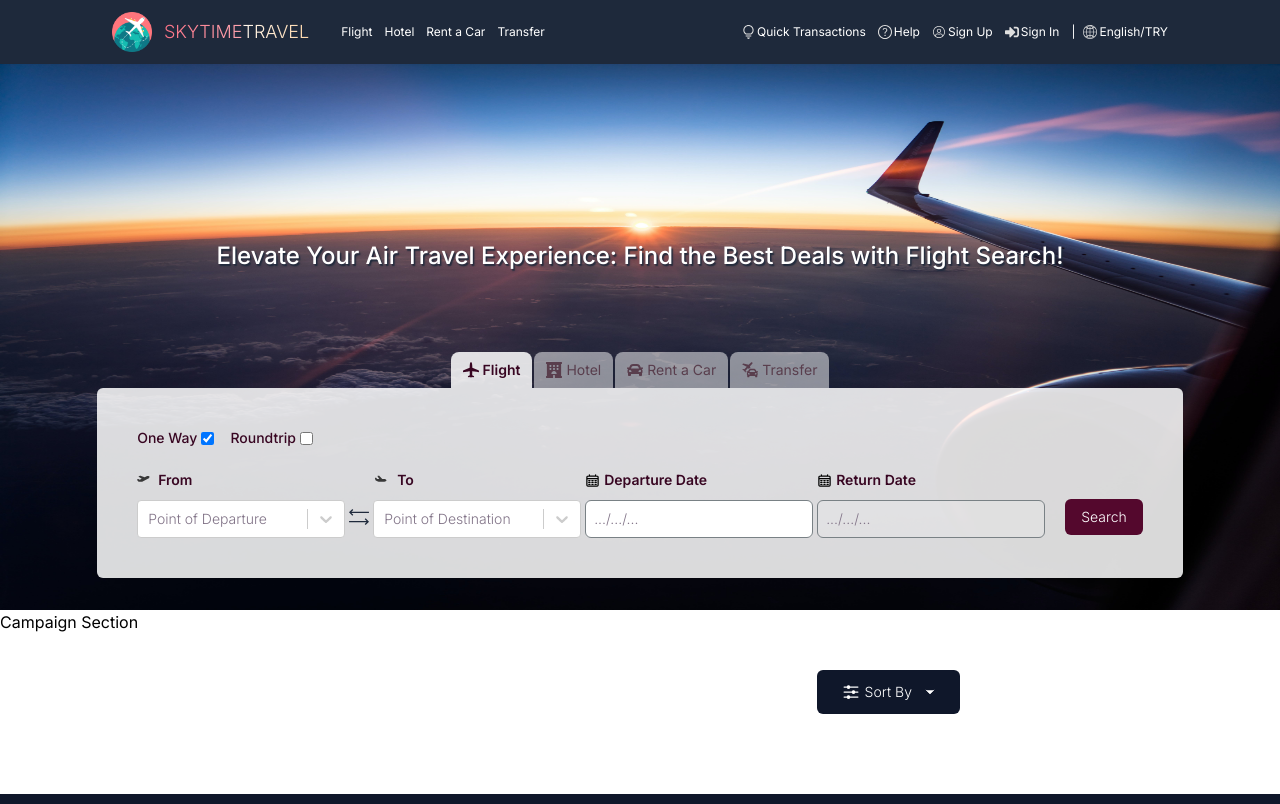
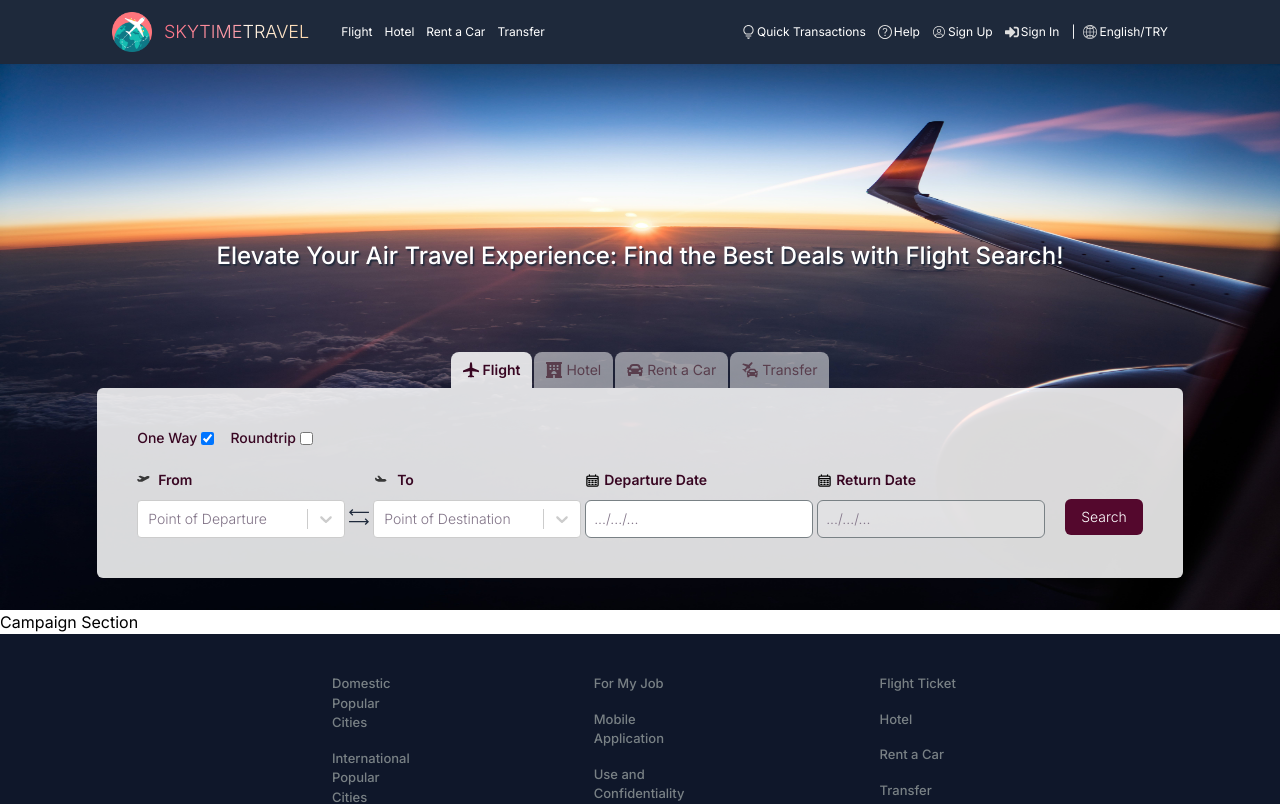
Before and after one commit to sevvalsaygat/flight-search-app, a Next.js app: page / in a window 1280 px wide. Shown: the top 804 px of the page. Built offline with nearby package versions, Linux system fonts and the light colour scheme.

Commit message:
chore: repeating line

```diff
--- a/app/page.tsx
+++ b/app/page.tsx
@@ -16,7 +16,6 @@ export default function Home() {
       ) : (
         <HomeContainer.CampaignSection />
       )}
-      <HomeContainer.FlightList />
       <Layout.Footer />
     </div>
   );
```
